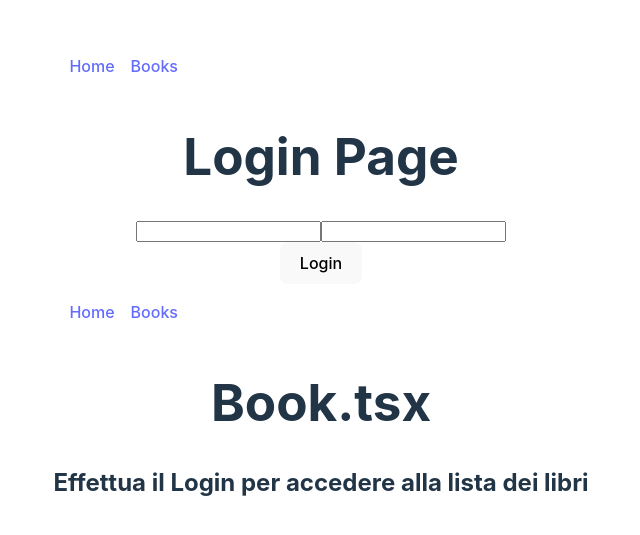
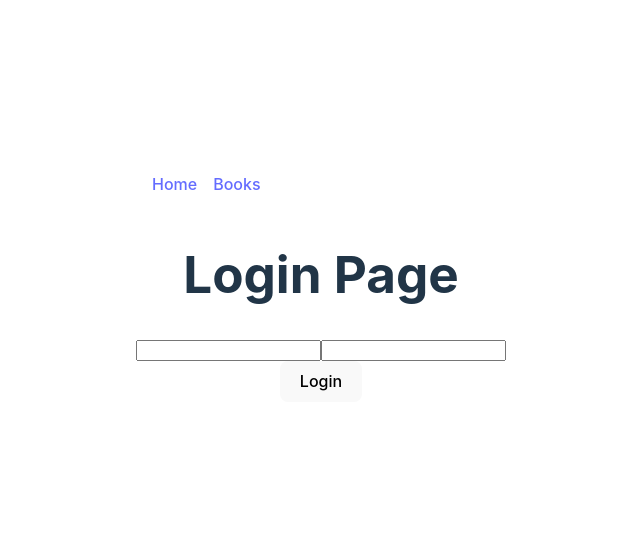
Before and after one commit to francescomascellino/react-books-app, a React (Vite) app: page / in a window 1280 px wide. Shown: the part 121-656 px from the top of the page, without its empty margins (319-959 px from the left). Built offline with nearby package versions, Linux system fonts and the light colour scheme.

Commit message:
Add Root wrapper component to manage loginChek State

```diff
--- a/src/App.tsx
+++ b/src/App.tsx
@@ -1,13 +1,18 @@
-import { useState } from 'react';
+import { Dispatch, SetStateAction } from 'react';
 import './assets/css/App.css'
-import Book from './components/Book'
+// import Book from './components/Book'
 // import Counter from './components/Counter'
 import Navbar from './components/Navbar';
 import Login from './components/Login'
 
-function App() {
+interface LoginCheckProops {
+  loginCheck: boolean;
+  setLoginCheck: Dispatch<SetStateAction<boolean>>
+}
 
-  const [loginCheck, setLoginCheck] = useState(false);
+function App({loginCheck, setLoginCheck}: LoginCheckProops) {
+
+  // const [loginCheck, setLoginCheck] = useState(false);
 
   return (
     <>
@@ -16,7 +21,7 @@ function App() {
 
       <Navbar />
       <Login setLoginCheck={setLoginCheck} loginCheck={loginCheck} />
-      <Book loginCheck={loginCheck} />
+      {/* <Book loginCheck={loginCheck} /> */}
 
     </>
   )
--- a/src/components/Book.tsx
+++ b/src/components/Book.tsx
@@ -9,11 +9,13 @@ interface Book {
   // Altri campi dei libri, se presenti
 }
 
-interface BookProps {
+interface LoginCheckProops {
   loginCheck: boolean;
 }
 
-function Book({ loginCheck }: BookProps) {
+function Book(
+  { loginCheck }: LoginCheckProops
+) {
   // Dichiarazione esplicita del tipo Book[]
   const [books, setBooks] = useState<Book[]>([]);
 
--- /dev/null
+++ b/src/components/Root.tsx
@@ -0,0 +1,28 @@
+import { useState } from "react";
+import { createBrowserRouter, RouterProvider } from "react-router-dom";
+import App from "../App";
+import { AuthProvider } from "../stores/auth/AuthProvider";
+import Book from "./Book";
+
+const Root = () => {
+  const [loginCheck, setLoginCheck] = useState(false);
+
+  const router = createBrowserRouter([
+    {
+      path: "/",
+      element: <App loginCheck={loginCheck} setLoginCheck={setLoginCheck} />,
+    },
+    {
+      path: "/books",
+      element: <Book loginCheck={loginCheck} />,
+    },
+  ]);
+
+  return (
+    <AuthProvider>
+      <RouterProvider router={router} />
+    </AuthProvider>
+  );
+};
+
+export default Root
--- a/src/main.tsx
+++ b/src/main.tsx
@@ -1,31 +1,18 @@
-import React from 'react'
-import ReactDOM from 'react-dom/client'
-import App from './App.tsx'
-import { AuthProvider } from './stores/auth/AuthProvider.tsx'
-import Book from './components/Book.tsx'
-import './assets/css/index.css'
+import React
+  //, { useState }
+  from 'react';
+// import { createBrowserRouter, RouterProvider } from 'react-router-dom';
+import ReactDOM from 'react-dom/client';
+// import App from './App.tsx';
+// import { AuthProvider } from './stores/auth/AuthProvider.tsx';
+// import Book from './components/Book.tsx';
+import './assets/css/index.css';
+import Root from './components/Root.tsx';
 
-import {
-  createBrowserRouter,
-  RouterProvider,
-} from "react-router-dom";
 
-const router = createBrowserRouter([
-  {
-    path: "/",
-    element: <App />,
-  },
-  {
-    path: "/books",
-    element: <Book />,
-  },
-]);
 
 ReactDOM.createRoot(document.getElementById('root')!).render(
   <React.StrictMode>
-    <AuthProvider>
-      <RouterProvider router={router} />
-      {/* <App /> */}
-    </AuthProvider>
-  </React.StrictMode>,
-)
+    <Root />
+  </React.StrictMode>
+);
```
